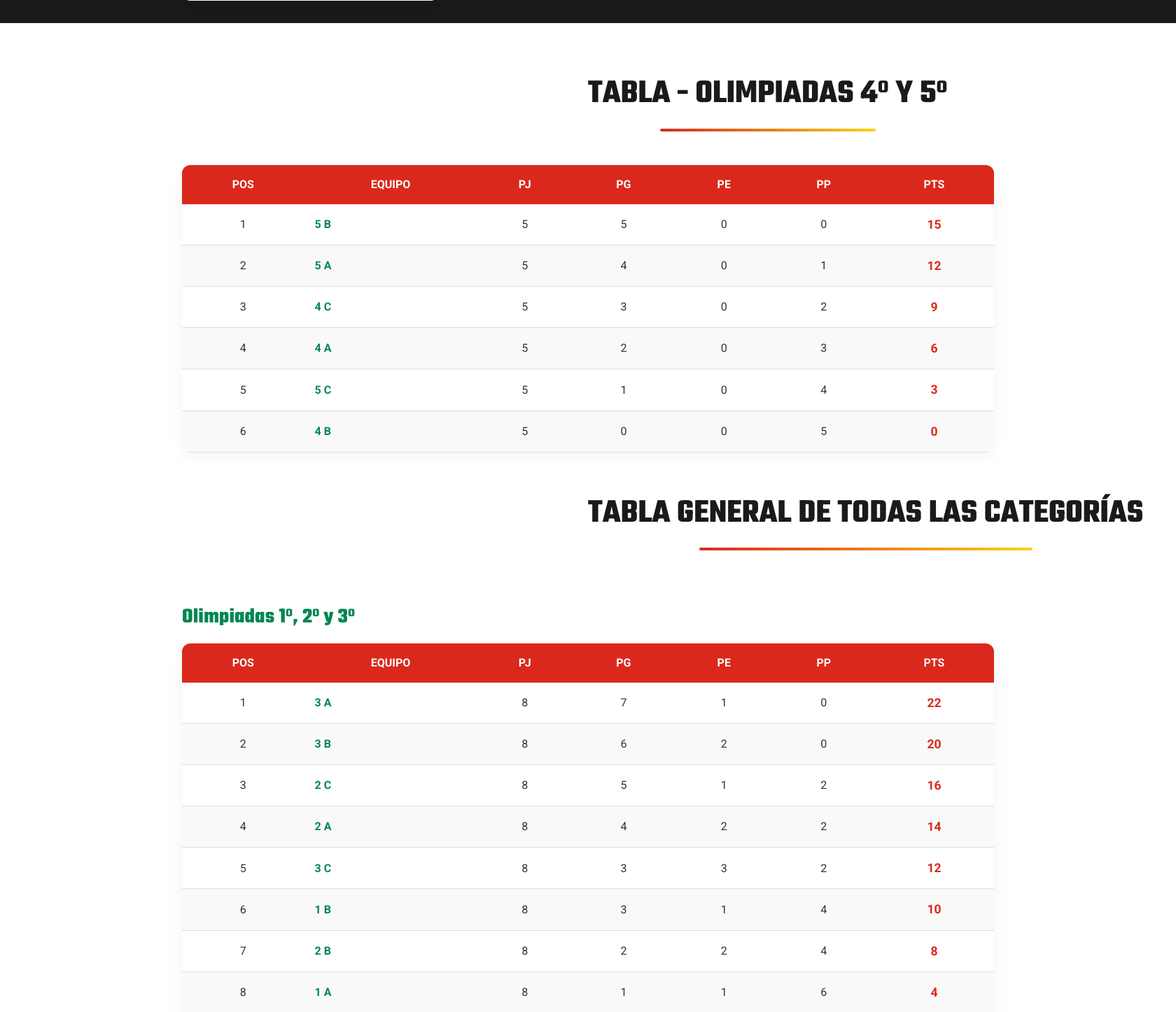
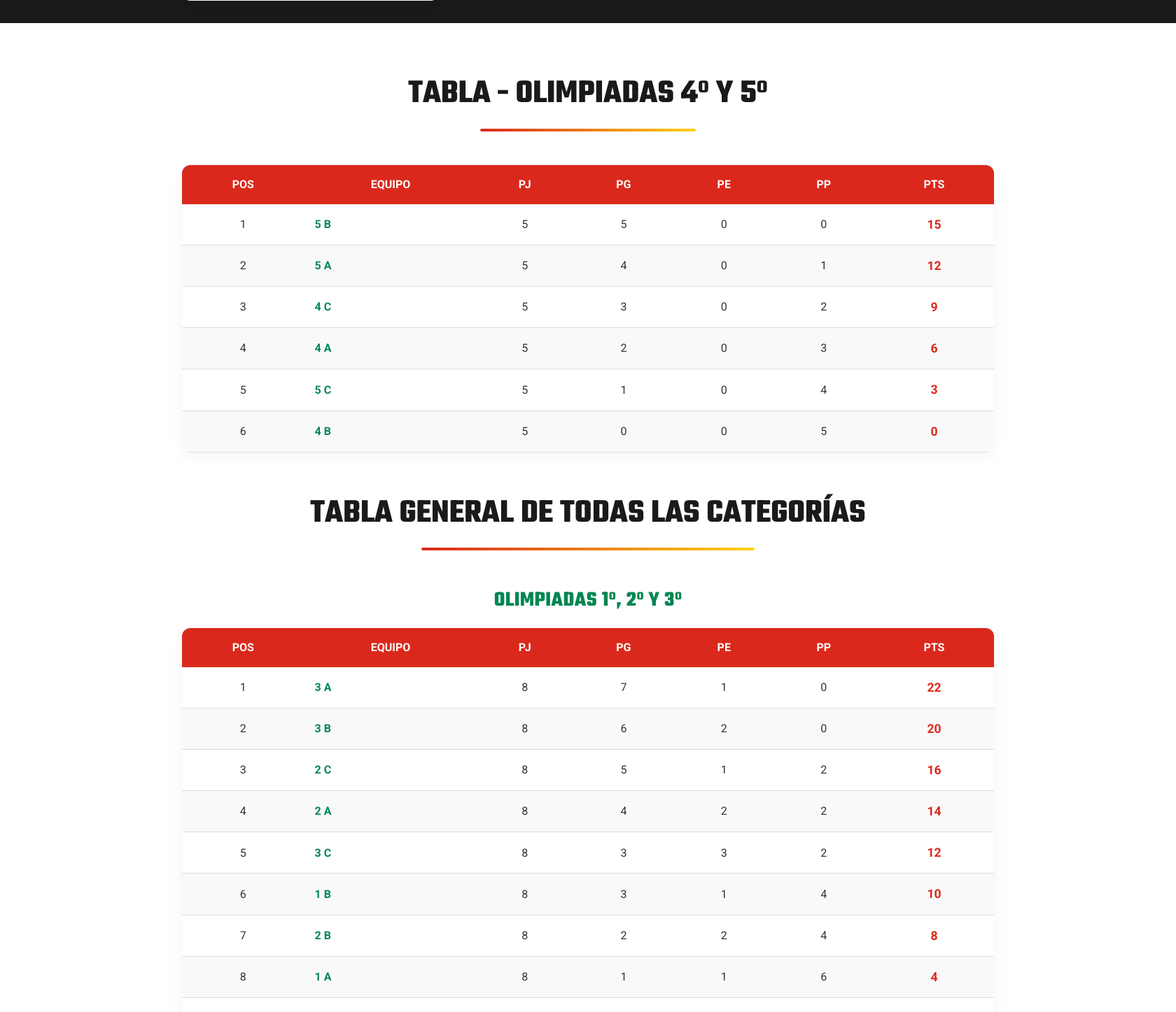
Before and after one commit to mariorozco-source/cerviscore-web, a Flask app: page /torneo/primaria_alta in a window 1680 px wide; the page is wider, and only the part inside the window is pictured. Shown: the part 1327-2774 px from the top of that part at 70% size. Run offline with Flask 3, Linux system fonts and the light colour scheme.

Commit message:
UI: center subsection titles for uniform layout

```diff
--- a/static/css/style.css
+++ b/static/css/style.css
@@ -131,9 +131,10 @@ section {
     color: var(--accent-color);
     text-transform: uppercase;
     position: relative;
-    display: inline-block;
-    left: 50%;
-    transform: translateX(-50%);
+    display: block;
+    width: fit-content;
+    margin-left: auto;
+    margin-right: auto;
 }
 
 .section-title::after {
@@ -303,15 +304,18 @@ section {
 }
 
 .table-block {
-    margin-top: 24px;
+    margin-top: 28px;
 }
 
 .mini-table-title {
     font-family: var(--font-heading);
     font-size: 1.9rem;
     color: var(--primary-green);
-    margin: 0 0 12px;
-    text-align: left;
+    text-transform: uppercase;
+    letter-spacing: 0.4px;
+    width: fit-content;
+    margin: 0 auto 14px;
+    text-align: center;
 }
 
 .table-responsive {
```
